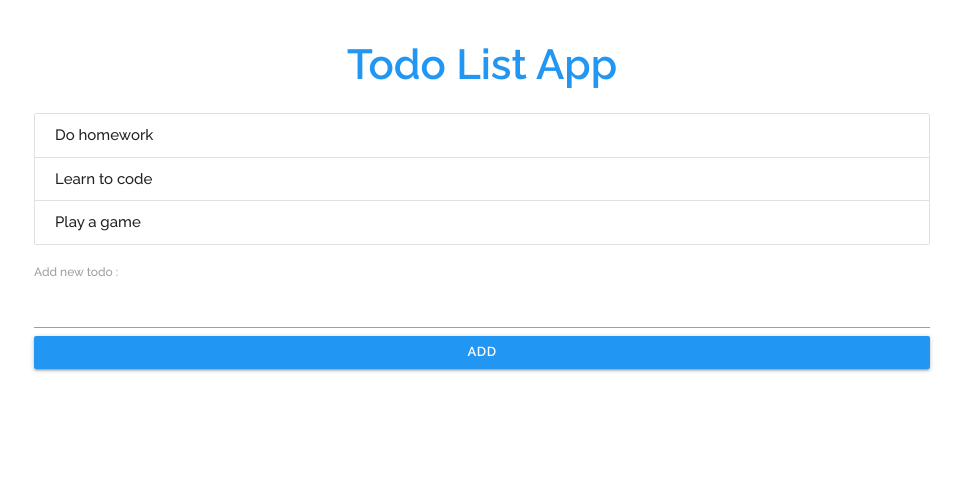
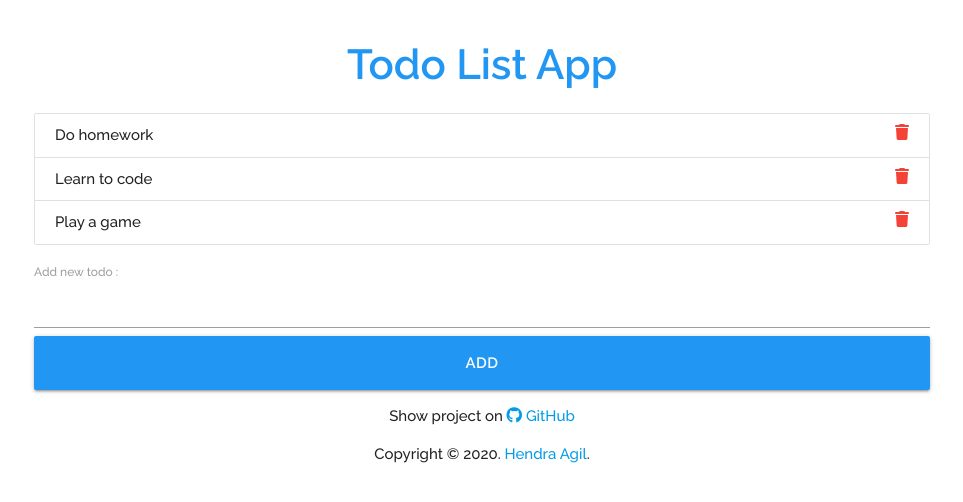
Before and after one commit to hendraaagil/simple-todo-app, a React (Create React App) app: page / in a window 1280 px wide. Shown: the top 502 px of the page, without its empty margins (158-1121 px from the left). Built offline with nearby package versions, Linux system fonts and the light colour scheme.

Commit message:
:hammer: Make Footer component

```diff
--- a/public/index.html
+++ b/public/index.html
@@ -32,6 +32,10 @@
       href="https://fonts.googleapis.com/css2?family=Raleway:wght@500;600&display=swap"
       rel="stylesheet"
     />
+    <script
+      src="https://kit.fontawesome.com/fe1858f9ba.js"
+      crossorigin="anonymous"
+    ></script>
     <title>Todo List App</title>
   </head>
   <body>
--- a/src/AddTodo.js
+++ b/src/AddTodo.js
@@ -29,7 +29,7 @@ class AddTodo extends Component {
             onChange={this.handleChange}
             value={this.state.content}
           />
-          <button className="btn-small blue">Add</button>
+          <button className="btn-large blue">Add</button>
         </form>
       </div>
     );
--- a/src/App.js
+++ b/src/App.js
@@ -1,6 +1,7 @@
 import React, { Component } from 'react';
 import Todos from './Todos';
 import AddTodo from './AddTodo';
+import Footer from './Footer';
 
 class App extends Component {
   state = {
@@ -34,6 +35,7 @@ class App extends Component {
         <h1 className="center blue-text">Todo List App</h1>
         <Todos todos={this.state.todos} deleteTodo={this.deleteTodo} />
         <AddTodo addTodo={this.addTodo} />
+        <Footer />
       </div>
     );
   }
--- /dev/null
+++ b/src/Footer.js
@@ -0,0 +1,31 @@
+import React from 'react';
+
+const Footer = () => {
+  return (
+    <div>
+      <p className="center">
+        Show project on{' '}
+        <a
+          href="https://github.com/hendraaagil/simple-todo-app"
+          target="_blank"
+          rel="noopener noreferrer"
+        >
+          <i class="fab fa-github"></i> GitHub
+        </a>
+      </p>
+      <p className="center">
+        Copyright &copy; 2020.{' '}
+        <a
+          href="https://github.com/hendraaagil"
+          target="_blank"
+          rel="noopener noreferrer"
+        >
+          Hendra Agil
+        </a>
+        .
+      </p>
+    </div>
+  );
+};
+
+export default Footer;
--- a/src/Todos.js
+++ b/src/Todos.js
@@ -5,13 +5,13 @@ const Todos = ({ todos, deleteTodo }) => {
     todos.map((todo) => {
       return (
         <div className="collection-item" key={todo.id}>
-          <span
+          <span>{todo.content}</span>
+          <i
+            className="fas fa-trash red-text"
             onClick={() => {
               deleteTodo(todo.id);
             }}
-          >
-            {todo.content}
-          </span>
+          ></i>
         </div>
       );
     })
--- a/src/index.css
+++ b/src/index.css
@@ -21,8 +21,37 @@ button {
 }
 
 button {
+  font-family: 'Raleway', sans-serif;
+}
+
+.btn-large {
   width: 100%;
-  font-family: 'Raleway', sans-serif;
+}
+
+.btn-large:hover {
+  transform: scale(0.98);
+  transition: all 0.3s;
+}
+
+.collection-item {
+  display: flex;
+  justify-content: space-between;
+}
+
+.collection-item:hover {
+  background-color: #eee;
+  transition: all 0.3s;
+  cursor: default;
+}
+
+i {
+  font-size: 16px;
+  cursor: pointer;
+}
+
+.fa-trash:hover {
+  transform: scale(1.2);
+  transition: all 0.3s;
 }
 
 @media (max-width: 475px) {
```
